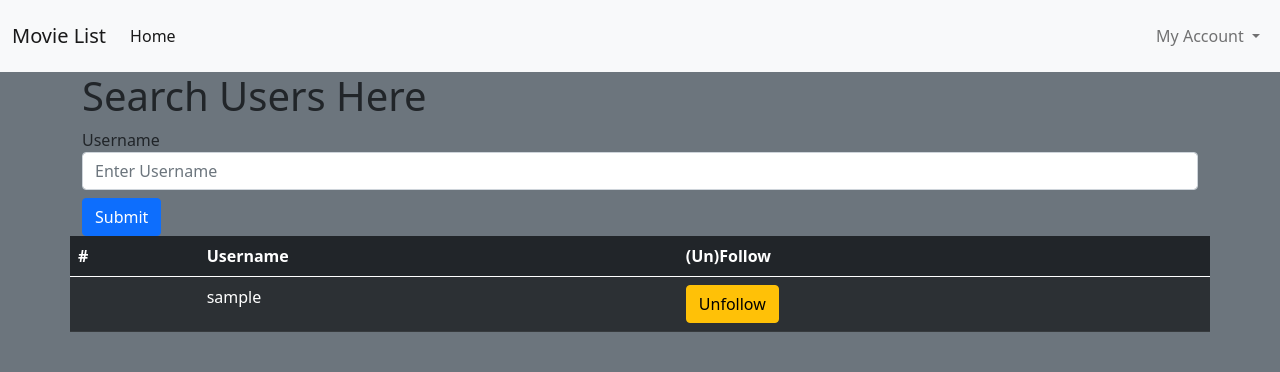
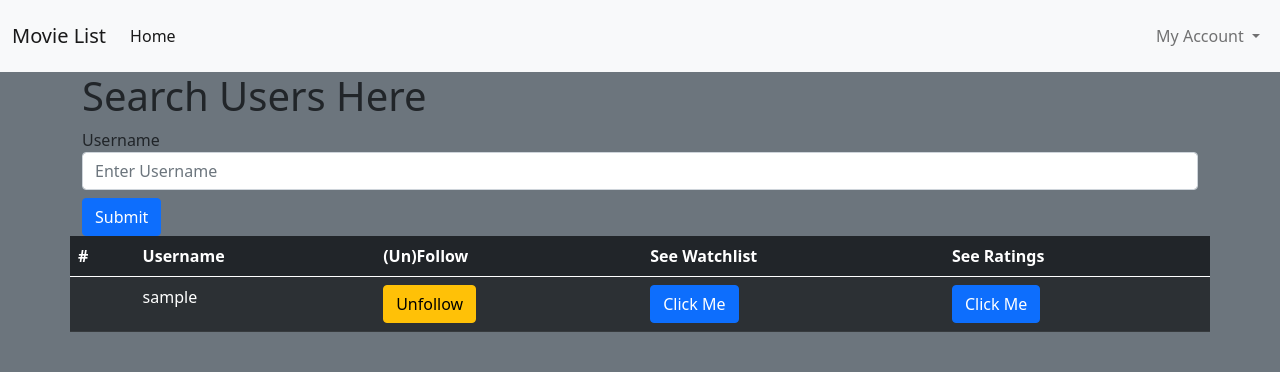
Before and after one commit to bstanton773/FlaskMovieAPI, a Flask app: page /search-users in a window 1280 px wide. Shown: the top 372 px of the page. Run offline with Flask 2, Linux system fonts and the light colour scheme; a user stored in the database is signed in; tables that the repository leaves empty hold one stand-in row (values such as "Sample post"); some libraries are stand-ins or nearby versions.

Commit message:
Add buttons and views for seeing other user's watchlist and ratings

```diff
--- a/app/routes.py
+++ b/app/routes.py
@@ -110,6 +110,14 @@ def watchlist():
     return render_template('watchlist.html', watch_list=watch_list)
 
 
+@app.route('/watchlist/<int:user_id>')
+@login_required
+def follower_watchlist(user_id):
+    user = User.query.get_or_404(user_id)
+    watch_list = [tmdb.Movies(m_id).info() for m_id in user.watchlist]
+    return render_template('watchlist.html', watch_list=watch_list)
+
+
 @app.route('/add-to-watchlist/<int:movie_id>', methods=['POST'])
 @login_required
 def add_to_watchlist(movie_id):
@@ -128,6 +136,17 @@ def remove_from_watchlist(movie_id):
 @login_required
 def my_ratings():
     my_ratings = [tmdb.Movies(r.movie_id).info() for r in current_user.ratings]
+    for movie in range(len(my_ratings)):
+        my_ratings[movie]['rating'] = current_user.ratings[movie].rating
+    my_ratings = sorted(my_ratings, key=lambda x: x['rating'], reverse=True)
+    return render_template('ratings.html', my_ratings=my_ratings)
+
+
+@app.route('/ratings/<int:user_id>')
+@login_required
+def follower_ratings(user_id):
+    user = User.query.get_or_404(user_id)
+    my_ratings = [tmdb.Movies(r.movie_id).info() for r in user.ratings]
     for movie in range(len(my_ratings)):
         my_ratings[movie]['rating'] = current_user.ratings[movie].rating
     my_ratings = sorted(my_ratings, key=lambda x: x['rating'], reverse=True)
--- a/app/templates/search_users.html
+++ b/app/templates/search_users.html
@@ -23,6 +23,8 @@
                         <th scope="col">#</th>
                         <th scope="col">Username</th>
                         <th scope="col">(Un)Follow</th>
+                        <th scope="col">See Watchlist</th>
+                        <th scope="col">See Ratings</th>
                     </tr>
                 </thead>
                 <tbody>
@@ -37,6 +39,8 @@
                                 <a href="{{ url_for('unfollow', user_id=user.id) }}" class="btn btn-warning">Unfollow</a>
                             {% endif %}
                         </td>
+                        <td> <a href="{{ url_for('follower_watchlist', user_id=user.id) }}" class="btn btn-primary">Click Me</a></td>
+                        <td> <a href="{{ url_for('follower_ratings', user_id=user.id) }}" class="btn btn-primary">Click Me</a></td>
                     </tr>
                     {% endfor %}
                 </tbody>
```
